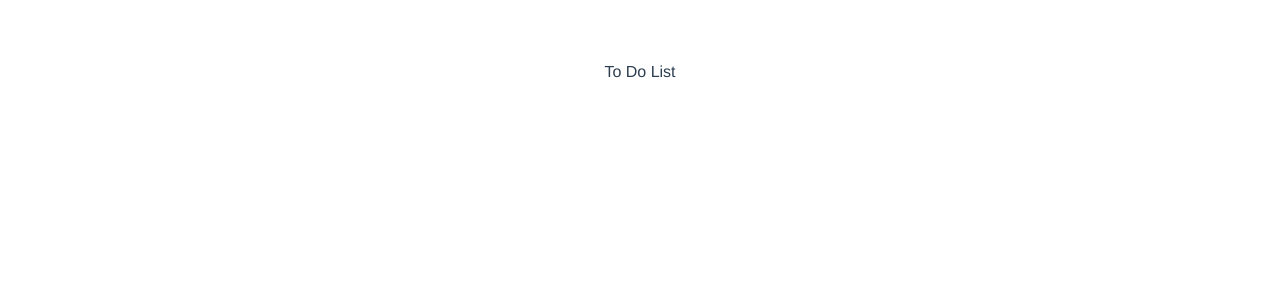
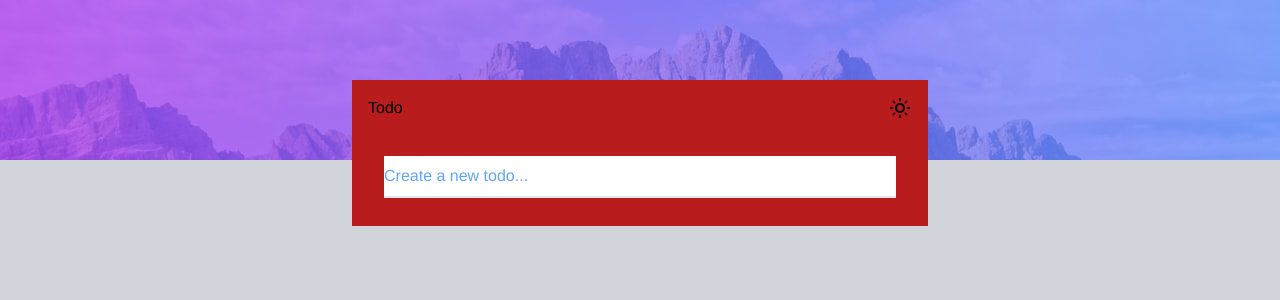
Before and after one commit to r10rivas/todo-list-app-vue, a Vue app: page / in a window 1280 px wide. Shown: the top 300 px of the page. Built offline with nearby package versions, Linux system fonts and the light colour scheme.

Commit message:
✨ Add AppTodoForm

```diff
--- a/src/App.vue
+++ b/src/App.vue
@@ -1,12 +1,19 @@
 <template>
-  <h2>To Do List</h2>
+  <div class="w-full h-full relative min-h-screen bg-gray-300">
+    <div class="bg-down-arrow h-40"></div>
+    <div class="absolute top-0 w-full h-full">
+      <AppTodo/>
+    </div>
+  </div>
 </template>
 
 <script>
+import AppTodo from "@/components/AppTodo";
 
 export default {
   name: 'App',
   components: {
+    AppTodo,
   }
 }
 </script>
@@ -17,7 +24,9 @@ export default {
   -webkit-font-smoothing: antialiased;
   -moz-osx-font-smoothing: grayscale;
   text-align: center;
-  color: #2c3e50;
-  margin-top: 60px;
+}
+
+.bg-down-arrow {
+  background: url('~@/assets/images/bg-desktop-light.jpg');
 }
 </style>
--- /dev/null
+++ b/src/components/AppTodo.vue
@@ -0,0 +1,34 @@
+<template>
+  <div class="bg-red-700 max-w-xl mx-auto my-20">
+    <div class="p-4">
+      <div class="flex justify-between mb-6">
+        <h1>Todo</h1>
+        <button>
+          <svg xmlns="http://www.w3.org/2000/svg" class="h-6 w-6" fill="none" viewBox="0 0 24 24" stroke="currentColor">
+            <path stroke-linecap="round" stroke-linejoin="round" stroke-width="2" d="M12 3v1m0 16v1m9-9h-1M4 12H3m15.364 6.364l-.707-.707M6.343 6.343l-.707-.707m12.728 0l-.707.707M6.343 17.657l-.707.707M16 12a4 4 0 11-8 0 4 4 0 018 0z" />
+          </svg>
+        </button>
+      </div>
+      <AppTodoForm/>
+
+    </div>
+  </div>
+</template>
+
+<script>
+import { provide, ref, } from "vue";
+
+import AppTodoForm from "@/components/AppTodoForm";
+
+export default {
+  name: "AppTodo",
+  components: {
+    AppTodoForm,
+  },
+  setup() {
+    const todos = ref([]);
+
+    provide("todos", todos);
+  },
+}
+</script>
--- /dev/null
+++ b/src/components/AppTodoForm.vue
@@ -0,0 +1,38 @@
+<template>
+  <form @submit.prevent="addTodo">
+    <div class="px-4 py-3 flex">
+      <input
+        v-model.trim="todo"
+        class="flex-1 py-2 border-b-2 outline-none placeholder-blue-400 focus:border-green-400"
+        placeholder="Create a new todo..."
+        type="text"
+      >
+    </div>
+  </form>
+</template>
+
+<script>
+import { inject, ref } from "vue";
+
+export default {
+  name: "AppTodoForm",
+  setup() {
+    const todo = ref("");
+    const todos = inject("todos");
+
+    const addTodo = () => {
+      if (todo.value.length > 3) {
+        todos.value.push({
+          title: todo.value,
+          completed: false,
+          id: Date.now(),
+        });
+
+        todo.value =  "";
+      }
+    }
+
+    return { todo, addTodo, };
+  },
+}
+</script>
```
